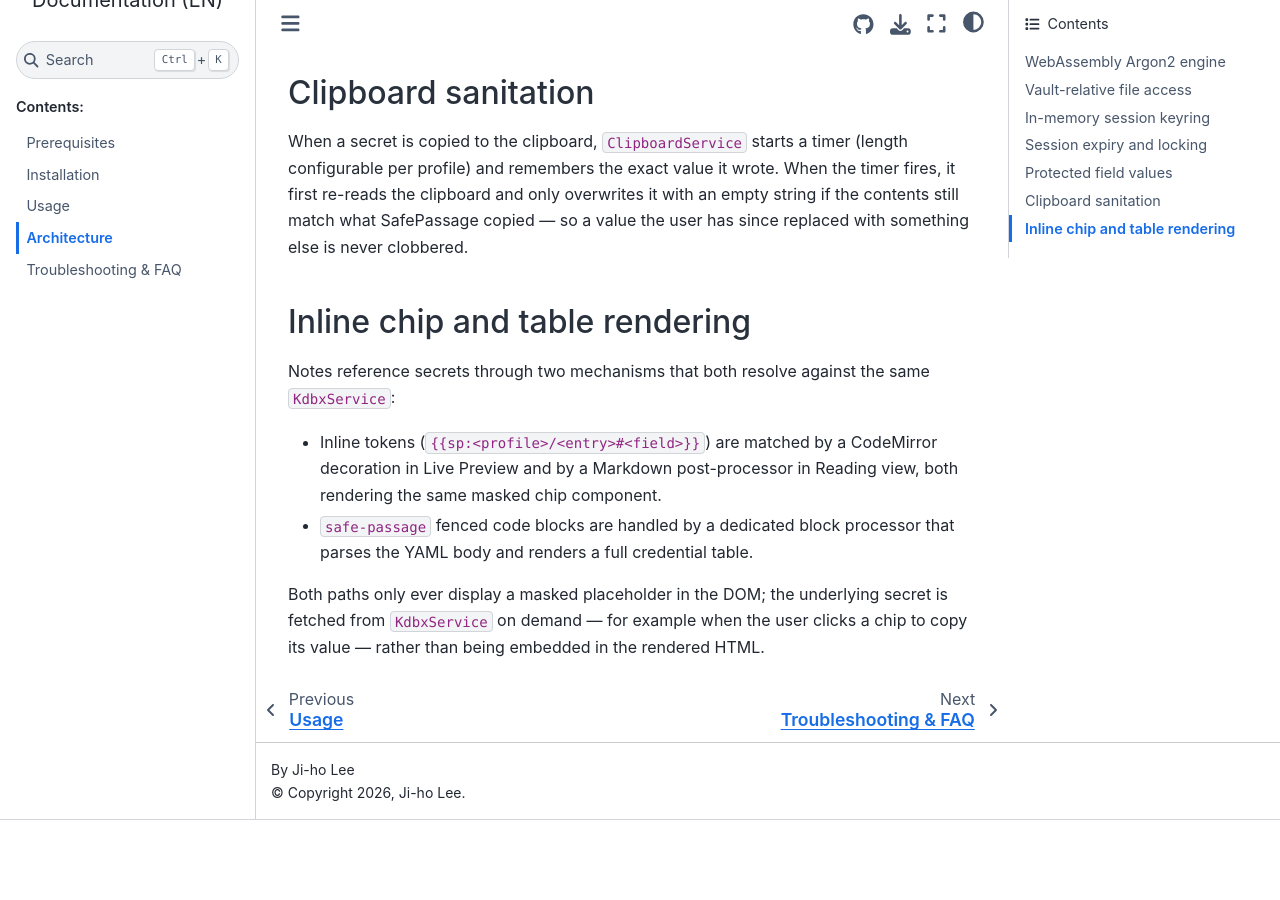
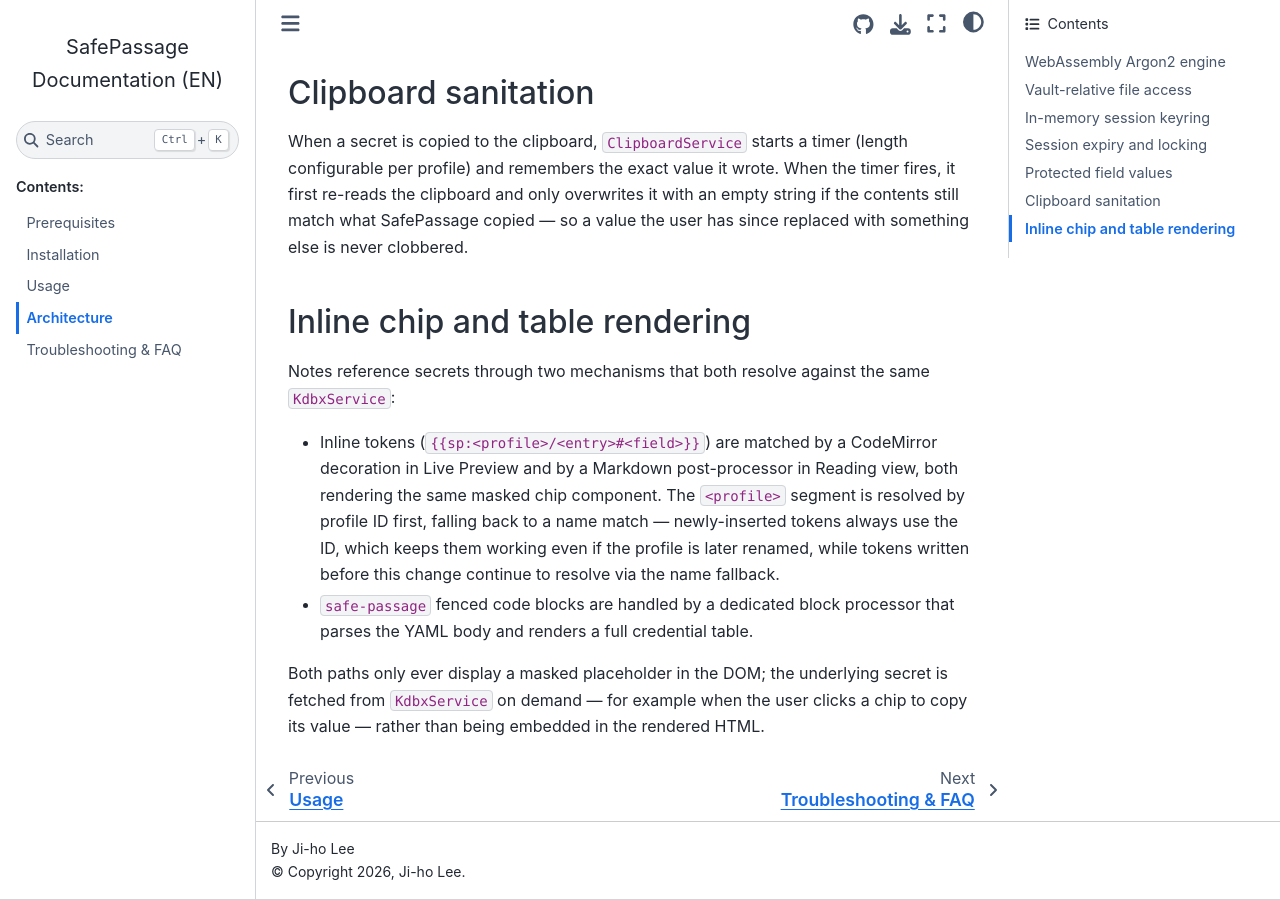
Before and after one commit to search5/safe-passage, a Sphinx documentation site: the page built from docs/architecture.rst, in a window 1280 px wide and 900 px high, scrolled down 1395 px. Built offline with Sphinx 7.4.7 and the Sphinx Book theme 1.1.4, drawn with Linux system fonts in a browser that asks for light colours; before the commit the page ends 2215 px from its top, so only the background shows below that.

Commit message:
0.1.10
{{sp:...}} tokens now embed the profile's internal id instead of its
display name, so renaming a profile no longer breaks tokens created
afterward. Backward compatible for existing notes -- the resolver
already matched by id-or-name, so old name-based tokens keep working.

Co-Authored-By: Claude Sonnet 5 <noreply@anthropic.com>

```diff
--- a/docs/architecture.rst
+++ b/docs/architecture.rst
@@ -75,7 +75,11 @@ the same ``KdbxService``:
 
 - Inline tokens (``{{sp:<profile>/<entry>#<field>}}``) are matched by a
   CodeMirror decoration in Live Preview and by a Markdown post-processor in
-  Reading view, both rendering the same masked chip component.
+  Reading view, both rendering the same masked chip component. The
+  ``<profile>`` segment is resolved by profile ID first, falling back to a
+  name match — newly-inserted tokens always use the ID, which keeps them
+  working even if the profile is later renamed, while tokens written before
+  this change continue to resolve via the name fallback.
 - ``safe-passage`` fenced code blocks are handled by a dedicated block
   processor that parses the YAML body and renders a full credential table.
 
--- a/docs/troubleshooting.rst
+++ b/docs/troubleshooting.rst
@@ -21,7 +21,11 @@ A chip shows "Missing Profile" or "Missing Entry"
 
 - **Missing Profile** means the ``<profile>`` segment of the
   ``{{sp:<profile>/<entry>#<field>}}`` token does not match any configured
-  profile ID. Check **Settings → SafePassage** for the exact profile name.
+  profile — checked first against profile IDs (what newly-inserted tokens
+  use), then against profile names as a fallback (for tokens inserted
+  before profiles started using IDs). Check **Settings → SafePassage** for
+  the profile's current name, or re-insert the token via **Insert Secret**
+  if you're not sure of its ID.
 - **Missing Entry** means the profile was found and unlocked, but no entry
   exists at the given group/title path. Entry paths are case-sensitive and
   must match the KeePass group structure exactly (e.g.
--- a/docs/usage.rst
+++ b/docs/usage.rst
@@ -43,6 +43,12 @@ Insert credential tokens anywhere in your note wrapped in backticks:
    username is `{{sp:work-db/SNS/Twitter#UserName}}`.
 
 The token format is ``{{sp:<profile>/<entry-path>#<field>}}``.
+
+The ``<profile>`` segment is the profile's internal ID rather than its
+display name — SafePassage inserts it automatically when you save a secret
+(see *Inserting new credentials* below), so you never type it by hand.
+Because it's the ID and not the name, renaming a profile later doesn't
+break tokens that were already inserted.
 
 - **Locked state**: renders as ``work-db: Twitter#Password (🔒)``. Click it
   to open the unlock modal and enter the database's master password.
--- a/package.json
+++ b/package.json
@@ -1,6 +1,6 @@
 {
   "name": "safe-passage",
-  "version": "0.1.9",
+  "version": "0.1.10",
   "description": "A secure, lightweight, and high-performance KeePass integration plugin, featuring WebAssembly Argon2 decryption, masked inline chips, and interactive credential tables.",
   "main": "main.js",
   "type": "module",
--- a/versions.json
+++ b/versions.json
@@ -8,5 +8,6 @@
   "0.1.6": "1.12.7",
   "0.1.7": "1.12.7",
   "0.1.8": "1.13.4",
-  "0.1.9": "1.13.4"
+  "0.1.9": "1.13.4",
+  "0.1.10": "1.13.4"
 }
```
Also changed, not shown: CHANGELOG.md (added, +11 -0 lines), README.ko.md (+2 -0 lines), README.md (+2 -0 lines), manifest.json, 5 other files.
